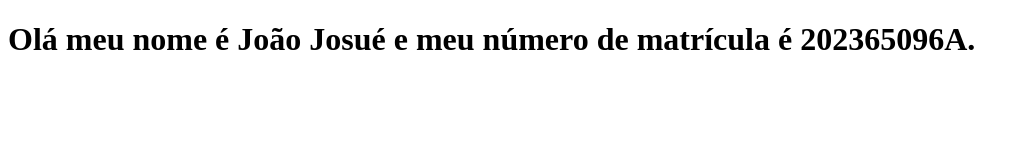
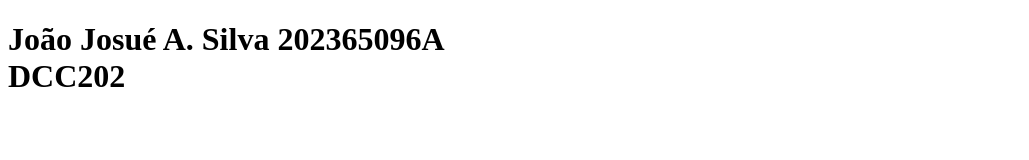
Before and after one commit to ufjf-dcc202/ufjf-dcc202-2024-1-a-atv2-etiontdn, a plain HTML site: page index.html in a window 1280 px wide. Shown: the whole page, without its empty margins (0-1029 px from the left). Drawn offline with Linux system fonts and the light colour scheme.

Commit message:
Alterando conteúdo

```diff
--- a/index.html
+++ b/index.html
@@ -6,6 +6,7 @@
     <title>Document</title>
 </head>
 <body>
-    <h1>Olá meu nome é João Josué e meu número de matrícula é 202365096A.</h1>
+    <h1>João Josué A. Silva 202365096A<br>
+        DCC202</h1>
 </body>
 </html>
```
Also changed, not shown: 1 other file.
